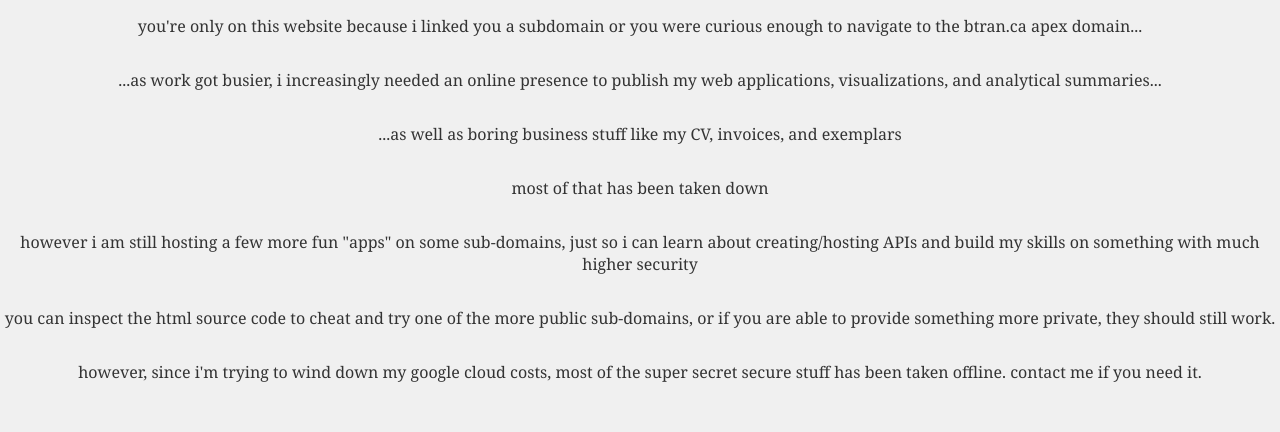
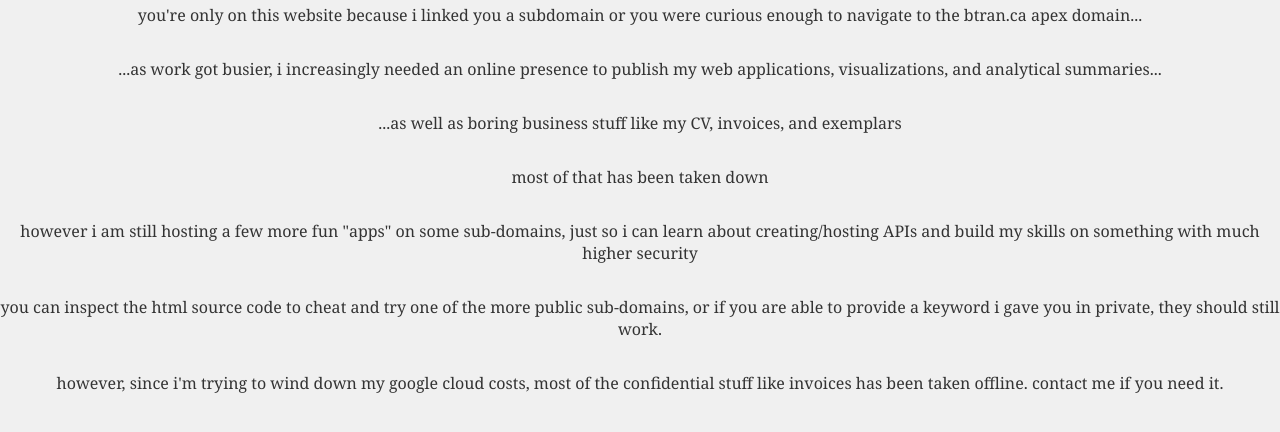
Before and after one commit to bryan7ran/landing, a plain HTML site: page about.html in a window 1280 px wide. Shown: the part 244-676 px from the top of the page. Drawn offline with Linux system fonts and the light colour scheme.

Commit message:
Update about.html

```diff
--- a/about.html
+++ b/about.html
@@ -71,10 +71,10 @@
     <p>most of that has been taken down</p>
     <p>however i am still hosting a few more fun "apps" on some sub-domains, just so i can learn about creating/hosting APIs and build my skills on something with much higher security</p>
 
-    <p>you can inspect the html source code to cheat and try one of the more public sub-domains, or if you are able to provide something more private, they should still work.</p>
+    <p>you can inspect the html source code to cheat and try one of the more public sub-domains, or if you are able to provide a keyword i gave you in private, they should still work.</p>
 <!-------------- 'vancouver' 'pho recipe' 'photography' ------->
 
-    <p>however, since i'm trying to wind down my google cloud costs, most of the super secret secure stuff has been taken offline. contact me if you need it.</p>
+    <p>however, since i'm trying to wind down my google cloud costs, most of the confidential stuff like invoices has been taken offline. contact me if you need it.</p>
 
 
 </body>
```
